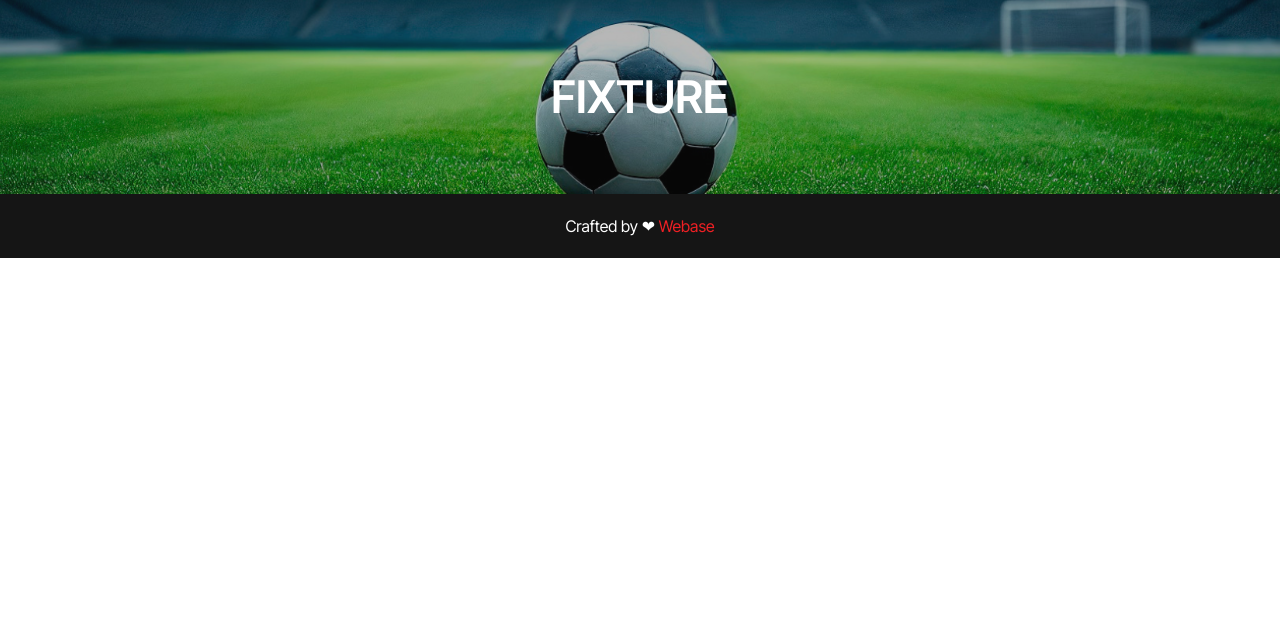
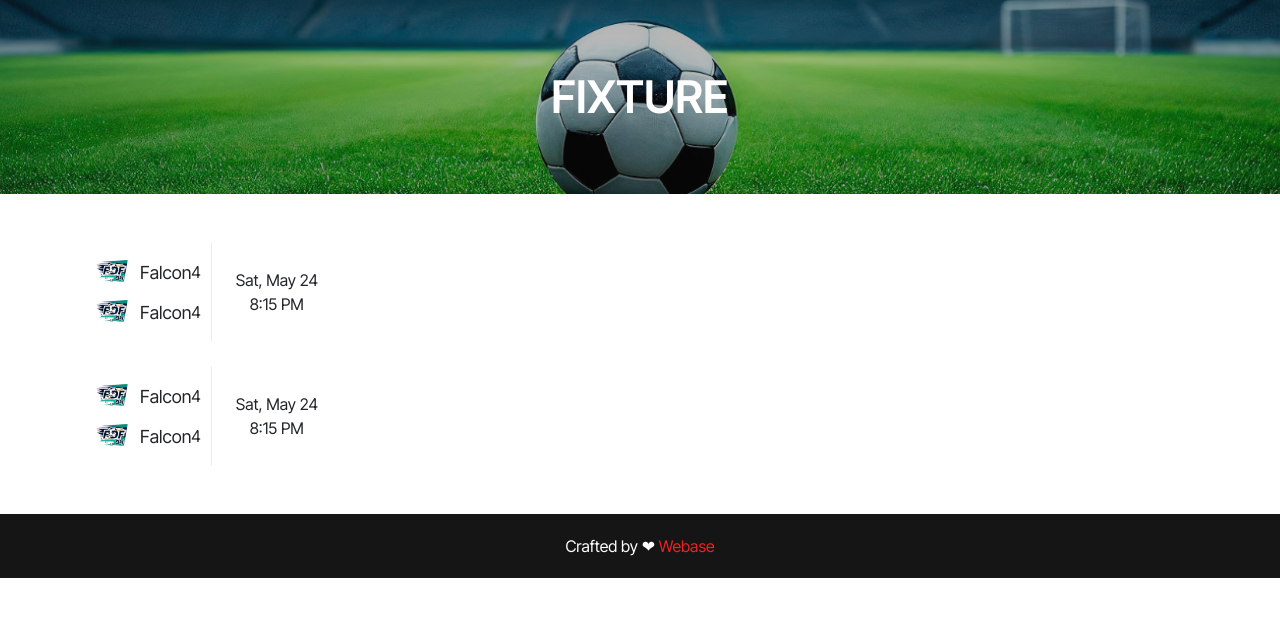
Before and after one commit to coderamit01/Football-Template, a PHP site: page /fixture.php in a window 1280 px wide. Shown: the part 101-718 px from the top of the page. Run offline with PHP 8.4, Linux system fonts and the light colour scheme.

Commit message:
add fixture page

```diff
--- a/css/style.css
+++ b/css/style.css
@@ -380,8 +380,24 @@
   box-shadow: rgba(165, 149, 150, 0.2) 0px 8px 24px;
   border-radius: 4px;
 }
-.fixture-section {
-
+.fixture-content {
+  padding: 10px;
+  border-right: 1px solid #ededed;
+}
+.fixture-team img {
+  width: 40px;
+  height: auto;
+}
+.fixture-team .fx-team-name {
+  font-size: 18px;
+}
+.fixture-result {
+  min-width: 130px;
+  padding: 10px;
+}
+.fixture-result span,
+.fixture-team .goal {
+  font-size: 16px;
 }
 /* Footer style  */
 .footer {
--- a/fixture.php
+++ b/fixture.php
@@ -5,9 +5,54 @@
       <h2 class="page-title text-center mb-0">Fixture</h2>
     </div>
   </section>
-  <section class="fixture-section">
+  <section class="fixture-section py-5">
     <div class="container">
-
+      <div class="row gap-4">
+        <div class="col-md-6 fixture-card d-flex justity-content-between">
+          <div class="fixture-content gap-2">
+            <div class="fixture-team d-flex align-items-center justify-content-between">
+              <div class="d-flex align-items-center gap-2">
+                <img src="images/4.png" alt="Team Flag">
+                <span class="fx-team-name">Falcon</span>
+              </div>
+              <span class="goal">4</span>
+            </div>
+            <div class="fixture-team d-flex align-items-center justify-content-between">
+              <div class="d-flex align-items-center gap-2">
+                <img src="images/4.png" alt="Team Flag">
+                <span class="fx-team-name">Falcon</span>
+              </div>
+              <span class="goal">4</span>
+            </div>
+          </div>
+          <div class="fixture-result d-flex flex-column justify-content-center align-items-center">
+              <span>Sat, May 24</span>
+              <span>8:15 PM</span>
+          </div>
+        </div>
+        <div class="col-md-6 fixture-card d-flex justity-content-between">
+          <div class="fixture-content gap-2">
+            <div class="fixture-team d-flex align-items-center justify-content-between">
+              <div class="d-flex align-items-center gap-2">
+                <img src="images/4.png" alt="Team Flag">
+                <span class="fx-team-name">Falcon</span>
+              </div>
+              <span class="goal">4</span>
+            </div>
+            <div class="fixture-team d-flex align-items-center justify-content-between">
+              <div class="d-flex align-items-center gap-2">
+                <img src="images/4.png" alt="Team Flag">
+                <span class="fx-team-name">Falcon</span>
+              </div>
+              <span class="goal">4</span>
+            </div>
+          </div>
+          <div class="fixture-result d-flex flex-column justify-content-center align-items-center">
+              <span>Sat, May 24</span>
+              <span>8:15 PM</span>
+          </div>
+        </div>
+      </div>
     </div>
   </section>
 </main>
```
